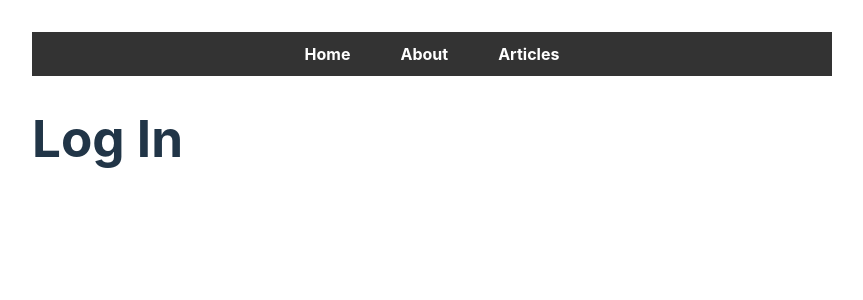
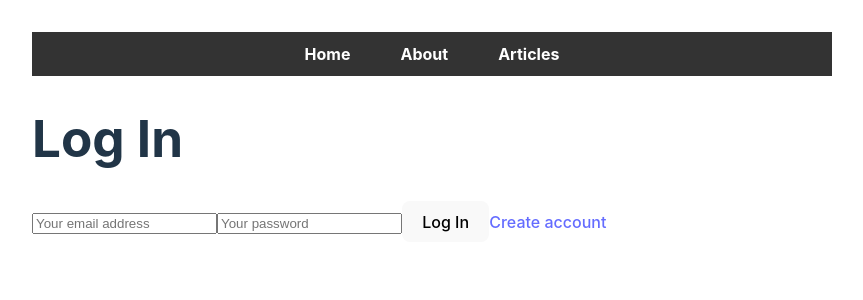
Before and after one commit to jmcscript/linkedin-react-full-stack, a React (Vite) app in the folder front-end/: page /login in a window 1280 px wide. Shown: the top 300 px of the page, without its empty margins (208-1071 px from the left). Built offline with nearby package versions, Linux system fonts and the light colour scheme.

Commit message:
05_05 start

```diff
--- a/front-end/src/pages/LoginPage.jsx
+++ b/front-end/src/pages/LoginPage.jsx
@@ -1,7 +1,42 @@
+import { useState } from 'react';
+import { Link, useNavigate } from 'react-router-dom';
+import { getAuth, signInWithEmailAndPassword } from 'firebase/auth';
+
 export default function LoginPage() {
+  const [email, setEmail] = useState('');
+  const [password, setPassword] = useState('');
+  const [error, setError] = useState('');
+
+  const navigate = useNavigate();
+
+  async function logIn() {
+    try {
+      await signInWithEmailAndPassword(getAuth(), email, password);
+      navigate('/articles');
+    } catch (e) {
+      setError(e);
+    }
+  }
+
   return (
     <>
       <h1>Log In</h1>
+
+      {error && <p>{error}</p>}
+
+      <input
+        placeholder='Your email address'
+        value={email}
+        onChange={(e) => setEmail(e.target.value)}
+      />
+      <input
+        placeholder='Your password'
+        type='password'
+        value={password}
+        onChange={(e) => setPassword(e.target.value)}
+      />
+      <button onClick={logIn}>Log In</button>
+      <Link to='/create-account'>Create account</Link>
     </>
   );
 }
```
Also changed, not shown: front-end/eslint.config.js (+7 -10 lines).
